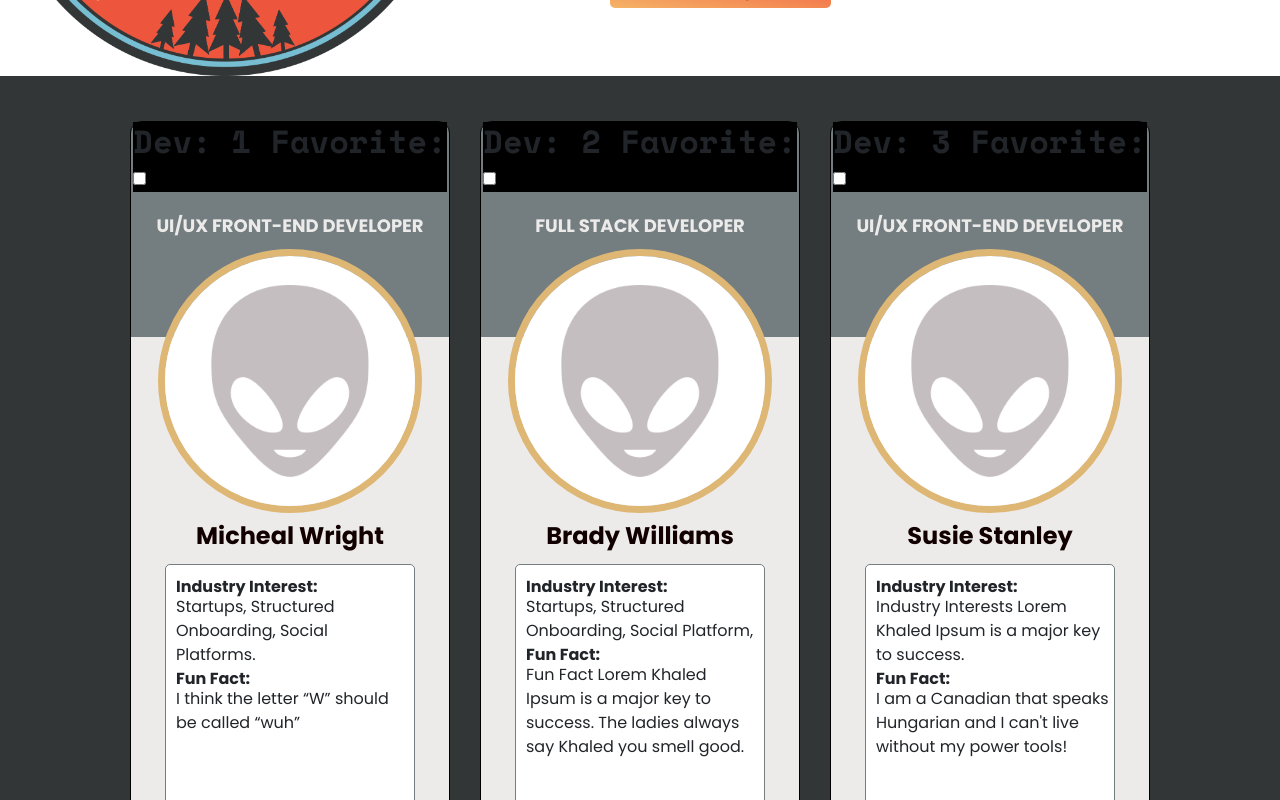
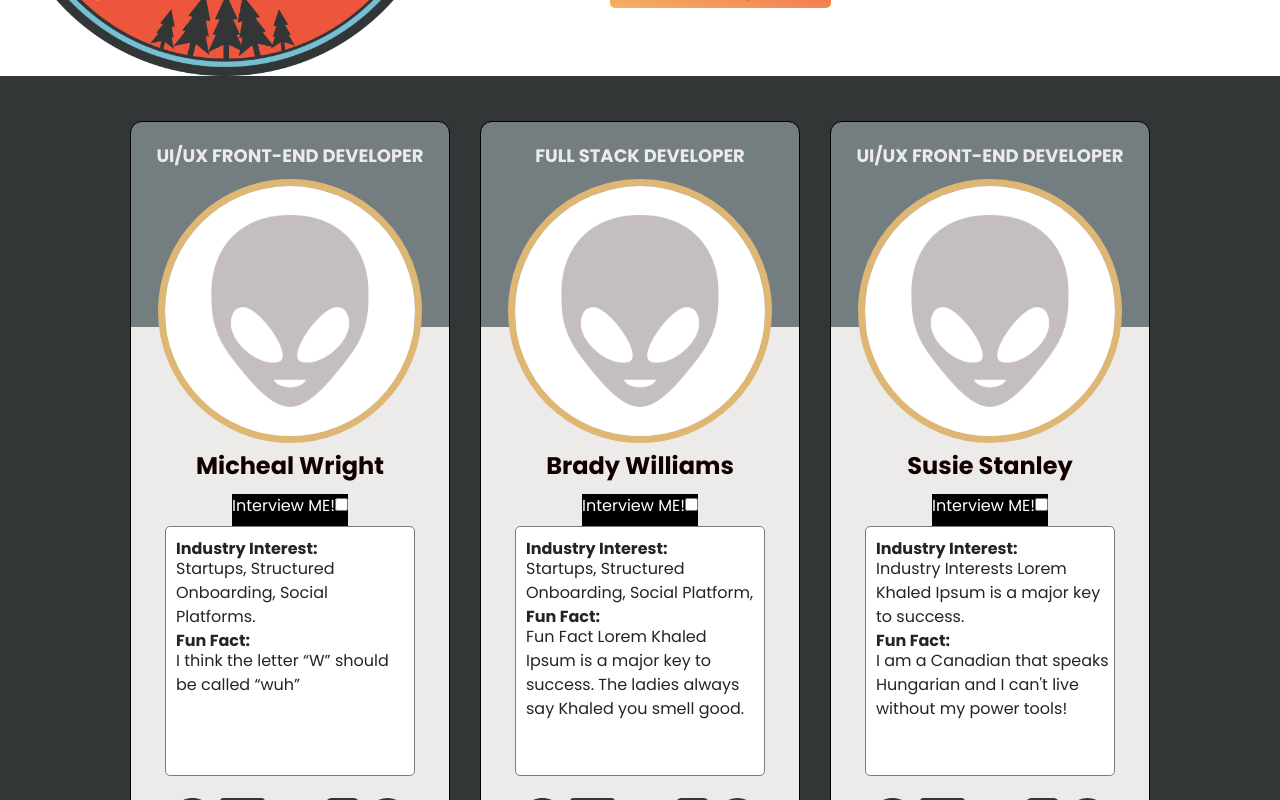
Before and after one commit to nss-day-cohort-51/nss-day-cohort-51.github.io, a React (Create React App) app: page / in a window 1280 px wide. Shown: the part 500-1300 px from the top of the page. Built offline with nearby package versions, Linux system fonts and the light colour scheme.

Commit message:
added fav to updated dev card

```diff
--- a/src/components/DevCard.js
+++ b/src/components/DevCard.js
@@ -7,20 +7,18 @@ import "../styles/custom.scss";
 import {Fav} from './Fav';
 
 export const DevCard = ({ obj }) => {
-  console.log("obj", obj);
-  console.log("obj.name", obj.name);
+
   return (
     <>
       <div className="dev-card">
-        <Fav devId={obj.id} />
+
         <div className="dev-card__title">{obj?.title}</div>
         <div className="dev-card__pic">
           {obj?.pic ? (
             <img
               src={require(`../images/${obj?.pic}`).default}
               alt={obj?.name}
-              className="card-pic"
-            />
+              className="card-pic" />
           ) : (
             <img
               src={require(`../images/default.png`).default}
@@ -30,6 +28,7 @@ export const DevCard = ({ obj }) => {
           )}
         </div>
         <div className="dev-card__name">{obj?.name}</div>
+        <Fav devId={obj.id} />
         <div className="interest-fact__container">
           <div>
           <p>Industry Interest:</p>
--- a/src/components/Fav.js
+++ b/src/components/Fav.js
@@ -34,8 +34,8 @@ export const Fav = ({devId}) => {
 
 	return (
 		<>
-		<div style={{"background-color":"black"}}>
-			<h2>Dev: {devId} Favorite:{checkForFav(devId)}</h2>
+		<div style={{"background-color":"black", color:"white"}}>
+			<label htmlFor="favorite">Interview ME!{checkForFav(devId)}</label>
 			<input type="checkbox" id="favorite" checked={isFavorite ? true : false} onChange={handleFavChange}/>
 		</div>
 		</>
```
